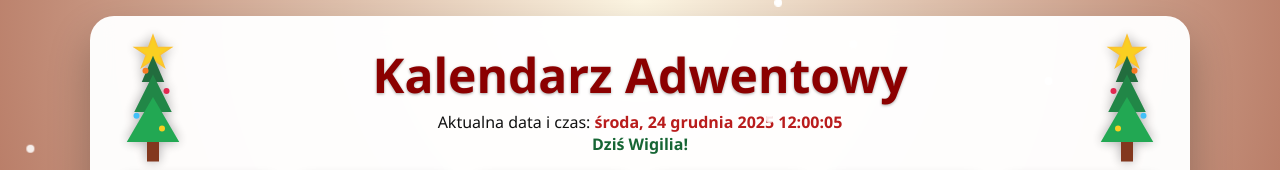
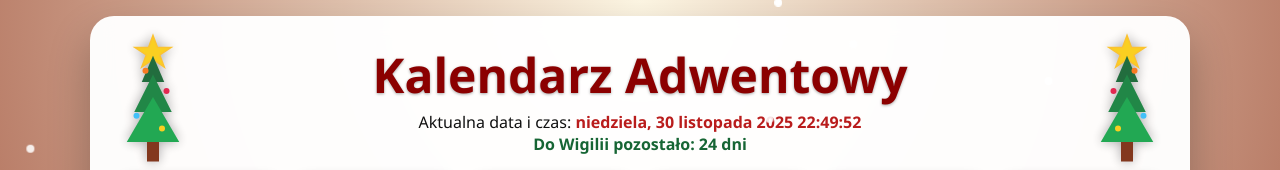
Before and after one commit to Lukkar00/adwent, a plain HTML site: page index.html in a window 1280 px wide. Shown: the top 170 px of the page. Drawn offline with Linux system fonts and the light colour scheme; no server answers.

Commit message:
Update index.html

```diff
--- a/index.html
+++ b/index.html
@@ -341,7 +341,7 @@ header h1 {
 
 <script>
 /* --- TRYB TESTOWY (opcjonalny) --- */
-const USE_FORCE_DATE = true;  // true = użyj FORCE_DATE, false = czas z internetu
+const USE_FORCE_DATE = false;  // true = użyj FORCE_DATE, false = czas z internetu
 const FORCE_DATE = new Date(2025, 11, 24, 12, 0, 0);
 
 const TOTAL_DAYS = 24;
```
